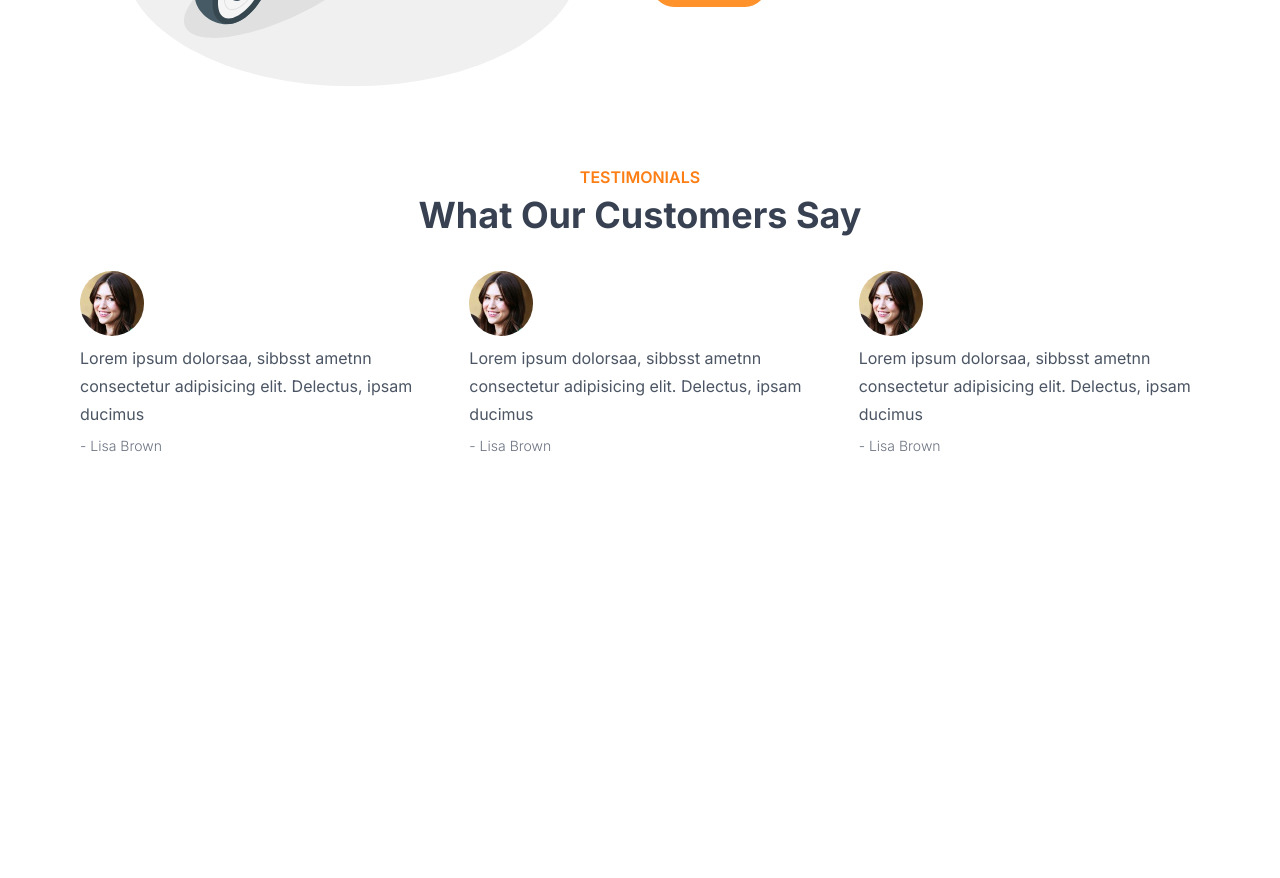
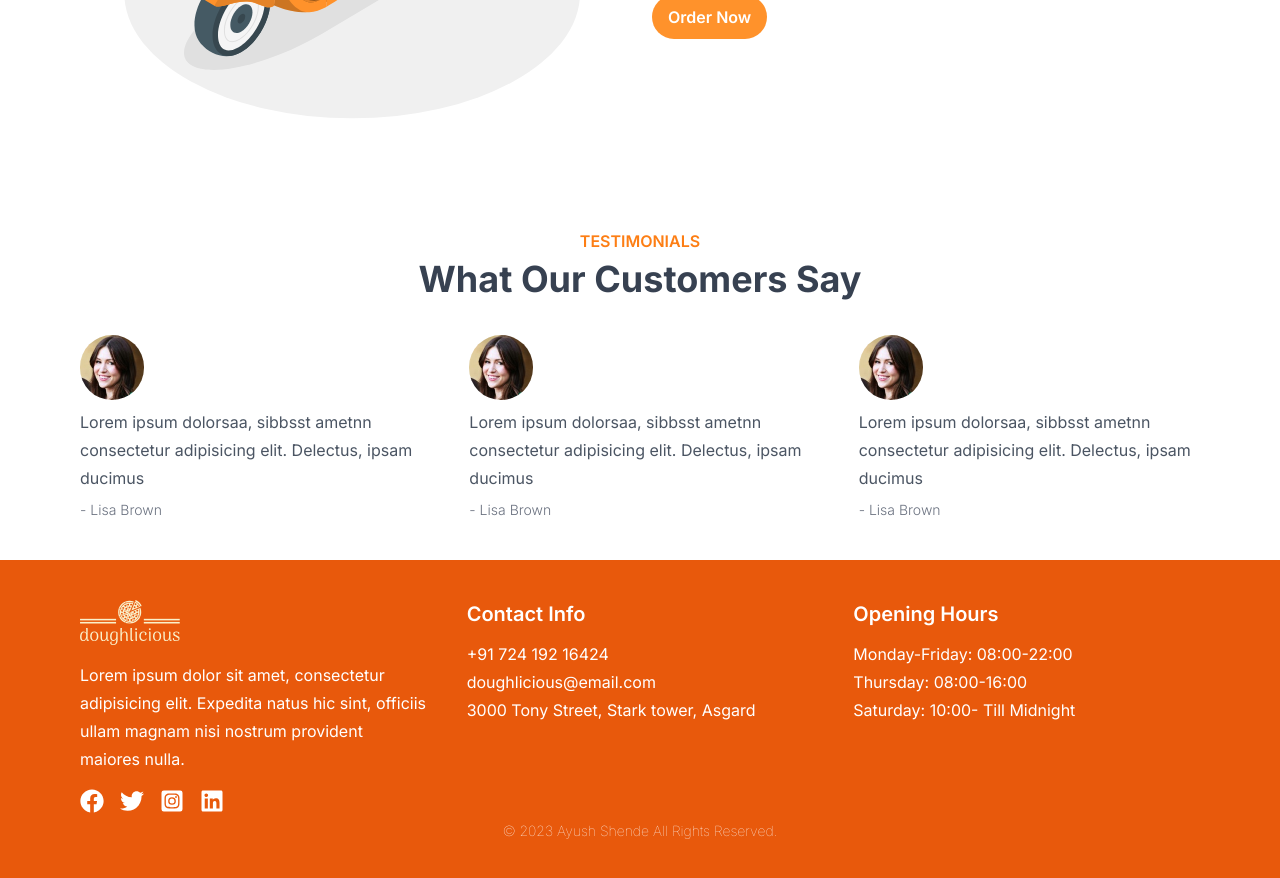
Before and after one commit to AyushShende/doughlicious, a Next.js app: page / in a window 1280 px wide. Shown: the part 1480-2358 px from the top of the page. Before the commit the page ends 1960 px from the top, so only its background shows below. Built offline with nearby package versions, Linux system fonts and the light colour scheme.

Commit message:
footer section ui

```diff
--- a/app/globals.css
+++ b/app/globals.css
@@ -28,7 +28,7 @@
 }
 
 .padding-y {
-  @apply py-6;
+  @apply py-6 md:py-10;
 }
 
 .primary-heading {
--- a/app/page.tsx
+++ b/app/page.tsx
@@ -1,8 +1,8 @@
 import Delivery from '@/components/delivery';
 import FeaturedPizza from '@/components/featuredPizza';
+import Footer from '@/components/footer';
 import Hero from '@/components/hero';
 import Navbar from '@/components/navbar';
-import PizzaCard from '@/components/pizzaCard';
 import Testimonials from '@/components/testimonials';
 
 export default function Home() {
@@ -13,6 +13,7 @@ export default function Home() {
       <FeaturedPizza />
       <Delivery />
       <Testimonials />
+      <Footer />
     </main>
   );
 }
--- /dev/null
+++ b/components/footer/index.tsx
@@ -0,0 +1,45 @@
+import {
+  FaFacebook,
+  FaTwitter,
+  FaInstagramSquare,
+  FaLinkedin,
+} from 'react-icons/fa';
+import Logo from '../logo';
+
+export default function Footer() {
+  return (
+    <footer className="padding-y padding-x bg-orange-500 text-white max-container">
+      <div className="gap-10 grid md:grid-cols-3 mb-2">
+        <div className="space-y-4">
+          <Logo />
+          <p>
+            Lorem ipsum dolor sit amet, consectetur adipisicing elit. Expedita
+            natus hic sint, officiis ullam magnam nisi nostrum provident maiores
+            nulla.
+          </p>
+          <div className="flex gap-4">
+            <FaFacebook size={24} />
+            <FaTwitter size={24} />
+            <FaInstagramSquare size={24} />
+            <FaLinkedin size={24} />
+          </div>
+        </div>
+        <div>
+          <h4 className="mb-3 text-xl font-semibold">Contact Info</h4>
+          <p>+91 724 192 16424</p>
+          <p>doughlicious@email.com</p>
+          <p>3000 Tony Street, Stark tower, Asgard</p>
+        </div>
+        <div>
+          <h4 className="mb-3 text-xl font-semibold">Opening Hours</h4>
+          <p>Monday-Friday: 08:00-22:00</p>
+          <p>Thursday: 08:00-16:00</p>
+          <p>Saturday: 10:00- Till Midnight</p>
+        </div>
+      </div>
+      <p className="font-thin md:text-center md:text-sm">
+        &#169; 2023 Ayush Shende All Rights Reserved.
+      </p>
+    </footer>
+  );
+}
--- a/components/navbar/index.tsx
+++ b/components/navbar/index.tsx
@@ -1,10 +1,10 @@
 import Link from 'next/link';
-import Logo from './Logo';
+import Logo from '../logo';
 import { FaShoppingCart, FaBars } from 'react-icons/fa';
 
 export default function Navbar() {
   return (
-    <nav className="max-container flex justify-between items-center padding-x padding-y bg-orange-500 font-semibold text-white">
+    <nav className="max-container flex justify-between items-center padding-x py-4 bg-orange-500 font-semibold text-white">
       <Logo />
 
       <div className="hidden items-center gap-10 md:flex">
```
Also changed, not shown: components/logo/index.tsx (renamed from components/navbar/Logo.tsx).
